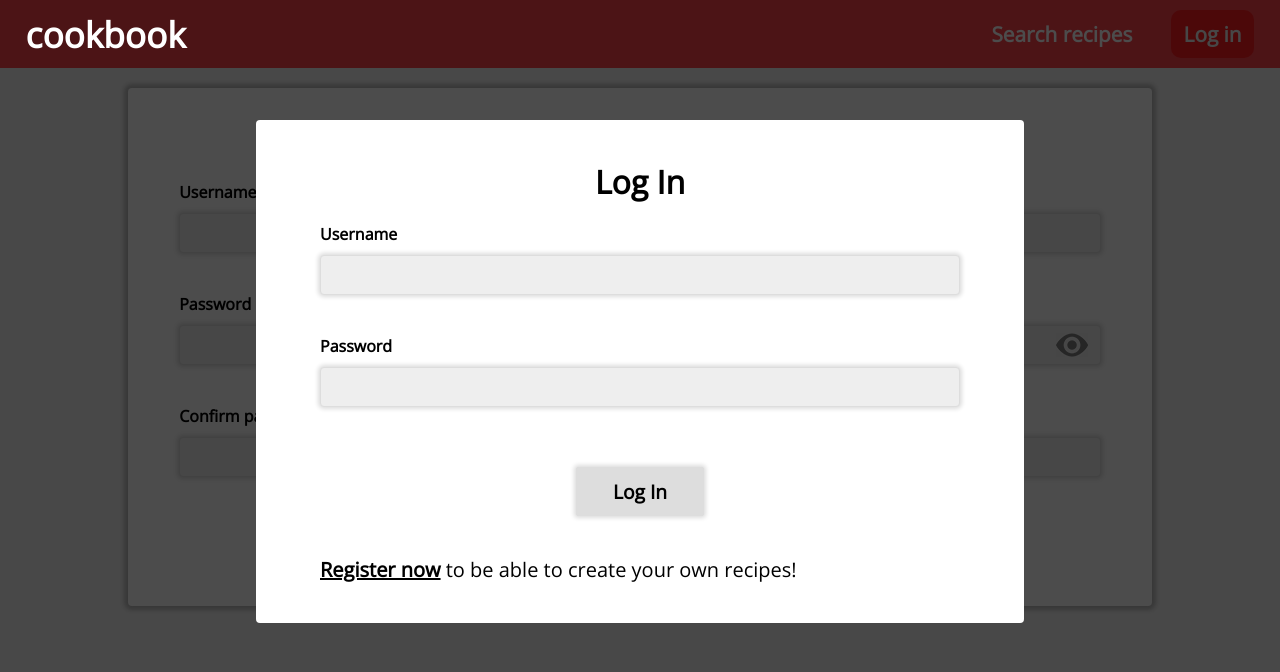
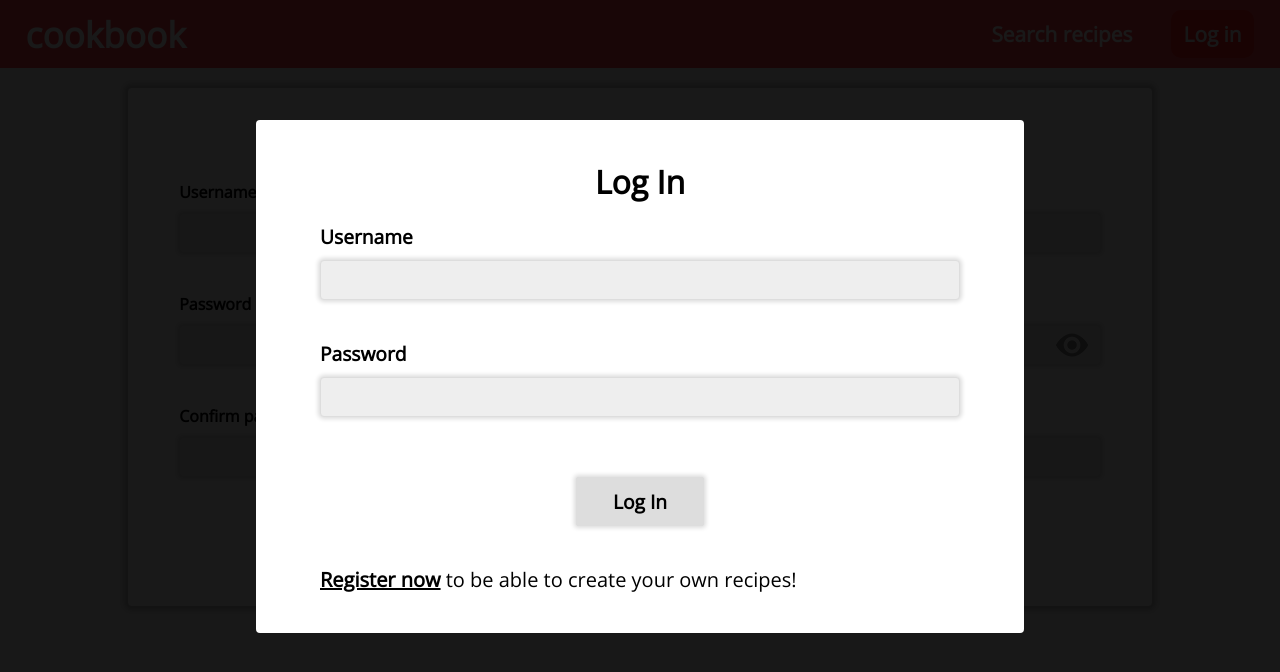
Before and after one commit to srysis/cookbook, a React (Vite) app in the folder client/: page /register in a window 1280 px wide. Both pictures are taken after a click on the button "Log in". Shown: the top 672 px of the page. Built offline with nearby package versions, Linux system fonts and the light colour scheme; no server answers.

Commit message:
changed the opacity of 'background-color' in 'rgba' function inside 'div#login_popup'; removed 'padding-top' from 'div.register_tip'; replaced 'padding-top' with 'padding-block' in 'div.submit_container'; set 'text-align' to 'left' for 'label' and decrease it's 'font-size' to '1.2em'

```diff
--- a/client/src/style/auth/login_popup.css
+++ b/client/src/style/auth/login_popup.css
@@ -4,8 +4,8 @@ div#login_popup {
 	left: 0;
 	right: 0;
 	bottom: 0;
-	z-index: 5;
-	background-color: rgba(0, 0, 0, 0.7);
+	z-index: 9;
+	background-color: rgba(0, 0, 0, 0.9);
 
 	div.form_container {
 		width: 60%;
@@ -35,8 +35,9 @@ div#login_popup {
 
 			div.text_container {
 				color: #fdd;
+				text-align: left;
 				font-weight: bold;
-				font-size: 1.3em;
+				font-size: 1.2em;
 			}
 		}
 
@@ -49,6 +50,7 @@ div#login_popup {
 					display: block;
 					margin-bottom: 10px;
 					text-align: left;
+					font-size: 1.2em;
 				}
 
 				input {
@@ -62,7 +64,7 @@ div#login_popup {
 			}
 
 			div.submit_container {
-				padding-top: 40px;
+				padding-block: 40px;
 
 				button {
 					width: 20%;
@@ -92,7 +94,6 @@ div#login_popup {
 			}
 
 			div.register_tip {
-				padding-top: 40px;
 				text-align: left;
 
 				p {
```
